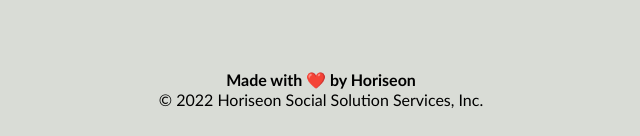
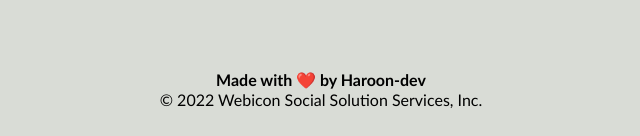
Before and after one commit to Haroon-dev13/webicon, a plain HTML site: page index.html in a window 1280 px wide. Shown: the part 1879-2015 px from the top of the page, 319-959 px from the left. Drawn offline with Linux system fonts and the light colour scheme.

Commit message:
Updated css file

```diff
--- a/index.html
+++ b/index.html
@@ -11,7 +11,7 @@
 <body>
     <!-- Change div to Header section -->
     <header class="header">
-        <h1>Hori<span class="seo">seo</span>n</h1>
+        <h1>Webi<span class="seo">co</span>n</h1>
          <!-- Change div to nav section -->
         <nav>
             <ul>
@@ -93,9 +93,9 @@
     <!-- Change div to footer -->
     <footer class="footer">
         <!-- Chnage h2 heading to h4 -->
-        <h4>Made with ❤️️ by Horiseon</h4>
+        <h4>Made with ❤️️ by Haroon-dev</h4>
         <p>
-            &copy; 2022 Horiseon Social Solution Services, Inc.
+            &copy; 2022 Webicon Social Solution Services, Inc.
         </p>
     </footer>
 </body>
```
Also changed, not shown: assets/css/style.css (+0 -62 lines).
